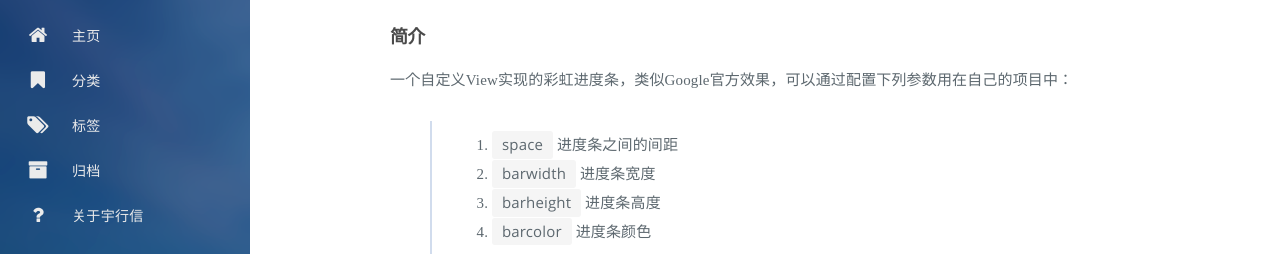
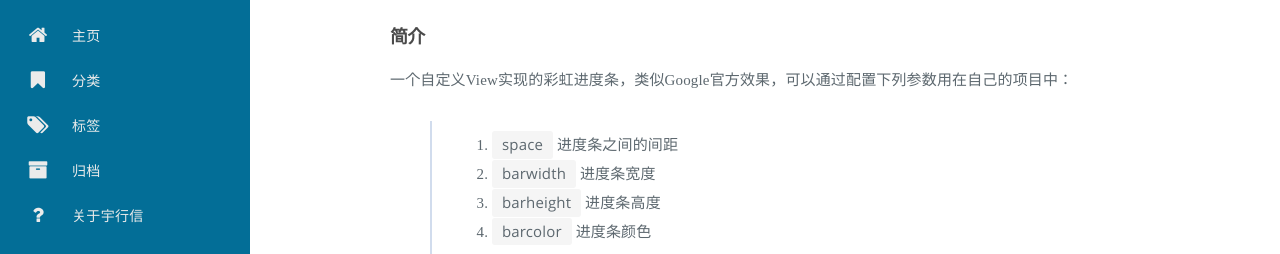
Before and after one commit to alimily/yuxingxin.github.io, a plain HTML site: page 2015/06/08/GoogleRainbowBar/index.html in a window 1280 px wide. Shown: the part 181-435 px from the top of the page. Drawn offline with Linux system fonts and the light colour scheme; a web font is replaced by a local one.

Commit message:
Site updated: 2015-06-08 00:48:37

```diff
--- a/2015/06/08/GoogleRainbowBar/index.html
+++ b/2015/06/08/GoogleRainbowBar/index.html
@@ -354,7 +354,8 @@
 
     </div>
 </div>
-        <div id="cover" style="background-image:url('/assets/images/cover.png');"></div>
+        <div id="cover" style="background-color:#0084B4"></div>
+
     </body>
     <!--SCRIPTS-->
 <script src="/assets/js/jquery.js" type="text/javascript"></script>
```
Also changed, not shown: 2015/06/08/introduction/index.html (+2 -1 lines), all-archives/index.html (+2 -1 lines), all-categories/index.html (+2 -1 lines), all-tags/index.html (+2 -1 lines), archives/2015/06/index.html (+2 -1 lines), archives/2015/index.html (+2 -1 lines), archives/index.html (+2 -1 lines), index.html (+2 -1 lines).
